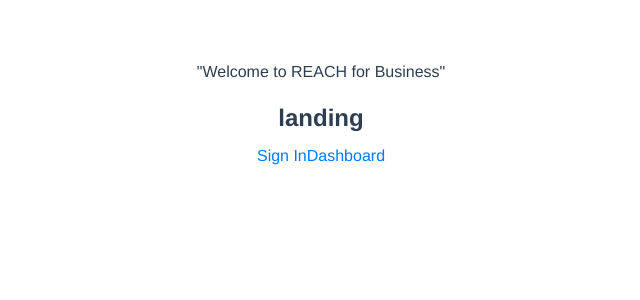
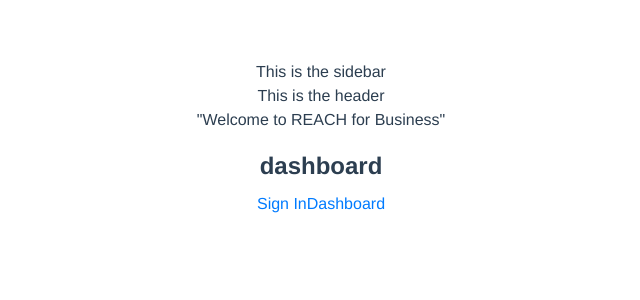
Before and after one commit to Igho-Godwin/vue-app, a Vue app: page /dashboard in a window 1280 px wide. Shown: the top 300 px of the page, without its empty margins (319-959 px from the left). Built offline with nearby package versions, Linux system fonts and the light colour scheme.

Commit message:
dashboard, marketing and authentication layouts created

```diff
--- a/src/App.vue
+++ b/src/App.vue
@@ -1,20 +1,26 @@
 <template>
   <div id="app">
+    <component :is="layout">
     <p>"Welcome to REACH for Business"</p>
     <router-view></router-view>
     <p>
     <router-link to="/sign-in">Sign In</router-link>
     <router-link to="/dashboard">Dashboard</router-link>
     </p>
+    </component>
   </div>
 </template>
 
 <script>
-export default {
-  name: 'App',
-  components: {
+const default_layout = "default";
+  export default{
+    name: 'App',
+    computed: {
+      layout() {
+        return (this.$route.meta.layout || default_layout) + '-layout';
+      }
+    }
   }
-}
 </script>
 
 <style lang="scss">
--- /dev/null
+++ b/src/components/pages/Marketing.vue
@@ -0,0 +1,5 @@
+<template>
+  <div>
+    this is the homepage
+  </div>
+</template>
--- /dev/null
+++ b/src/layouts/DashboardLayout.vue
@@ -0,0 +1,9 @@
+<template>
+  <div class="dashboard-layout">
+    <nav>This is the sidebar</nav>
+    <header>This is the header</header>
+    <main>
+      <slot />
+    </main>
+  </div>
+</template>
--- a/src/layouts/DefaultLayout.vue
+++ b/src/layouts/DefaultLayout.vue
@@ -1,8 +1,6 @@
 <template>
-  <div class="default-layout">
-    <main class="app-main">
+  <div>
       <slot />
-    </main>
   </div>
 </template>
 
--- a/src/main.js
+++ b/src/main.js
@@ -5,28 +5,15 @@ import VueRouter from 'vue-router';
 Vue.use(VueRouter)
 
 // Layout Components
-import Default from "@/layout/DefaultLayout.vue";
-import Blank from "@/layout/BlankLayout.vue";
+import Default from "@/layouts/DefaultLayout.vue";
+import Blank from "@/layouts/BlankLayout.vue";
+import Dashboard from "@/layouts/DashboardLayout.vue";
+import  router  from "@/routers/router.js";
 
 Vue.component('default-layout', Default);
 Vue.component('blank-layout', Blank);
-
-const router = new VueRouter({
-  routes: [
-    {
-      path: '/sign-in',
-      component: () => import("@/components/authentications/SignIn")
-    },
-    {
-      path: '/',
-      component: () => import("@/components/pages/Landing")
-    },
-    {
-      path: '/dashboard',
-      component: () => import("@/components/pages/Dashboard")
-    }
-  ]
-})
+Vue.component('dashboard-layout', Dashboard);
+Vue.component('router', router);
 
 
 Vue.config.productionTip = false
--- a/src/routers/routes.js
+++ b/src/routers/routes.js
@@ -2,15 +2,23 @@
 export const routes = [{
   //authentications
     path: '/sign-in',
-    component: () => import("@/components/authentications/SignIn")
+    component: () => import("@/components/authentications/SignIn"),
+    meta: { layout: "auth" }
   },
-  //pages
+  //PAGES
   {
     path: '/',
     component: () => import("@/components/pages/Landing")
   },
   {
     path: '/dashboard',
+    meta: {layout: 'dashboard'},
     component: () => import("@/components/pages/Dashboard")
-  }
+  },
+   // LAYOUTS
+   {
+    path: '/marketing',
+    meta: { layout: 'marketing' },
+    component: () => import("@/components/pages/Marketing")
+  },
 ];
```
